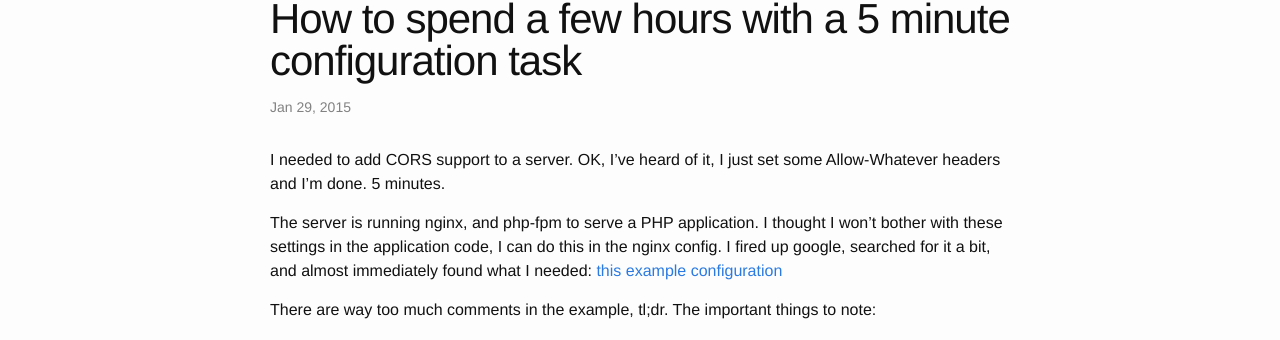
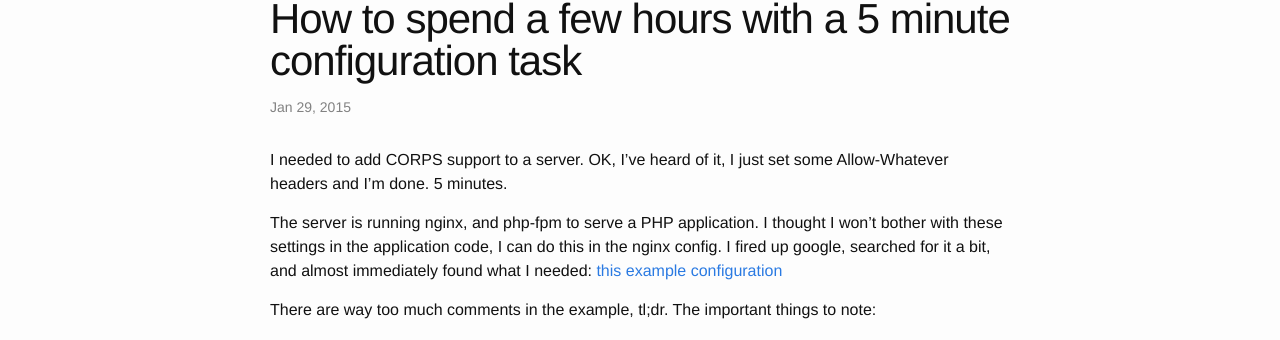
Before and after one commit to miklos-martin/miklos-martin.github.io, a Jekyll site: the page built from _posts/2015-01-29-how-to-spend-a-few-hours-with-a-5-minute-configuration-task.md, in a window 1280 px wide and 1400 px high. Shown: the part 94-434 px from the top of the window. Built offline with Jekyll 4.4.1, drawn with Linux system fonts in a browser that asks for light colours; comment, search, counter and statistics services are not loaded; some of the changed text lies outside the part shown.

Commit message:
minor fixes

```diff
--- a/_posts/2015-01-29-how-to-spend-a-few-hours-with-a-5-minute-configuration-task.md
+++ b/_posts/2015-01-29-how-to-spend-a-few-hours-with-a-5-minute-configuration-task.md
@@ -4,7 +4,7 @@ title: "How to spend a few hours with a 5 minute configuration task"
 date: 2015-01-29
 categories: wasting time
 ---
-I needed to add CORS support to a server. OK, I've heard of it, I just set some Allow-Whatever headers and I'm done. 5 minutes.
+I needed to add CORPS support to a server. OK, I've heard of it, I just set some Allow-Whatever headers and I'm done. 5 minutes.
 
 The server is running nginx, and php-fpm to serve a PHP application. I thought I won't bother with these settings in the application code, I can do this in the nginx config.
 I fired up google, searched for it a bit, and almost immediately found what I needed: [this example configuration][cors-nginx]
```
Also changed, not shown: other parts of _posts/2015-01-29-how-to-spend-a-few-hours-with-a-5-minute-configuration-task.md (+1 -1 lines), 1 other file.
